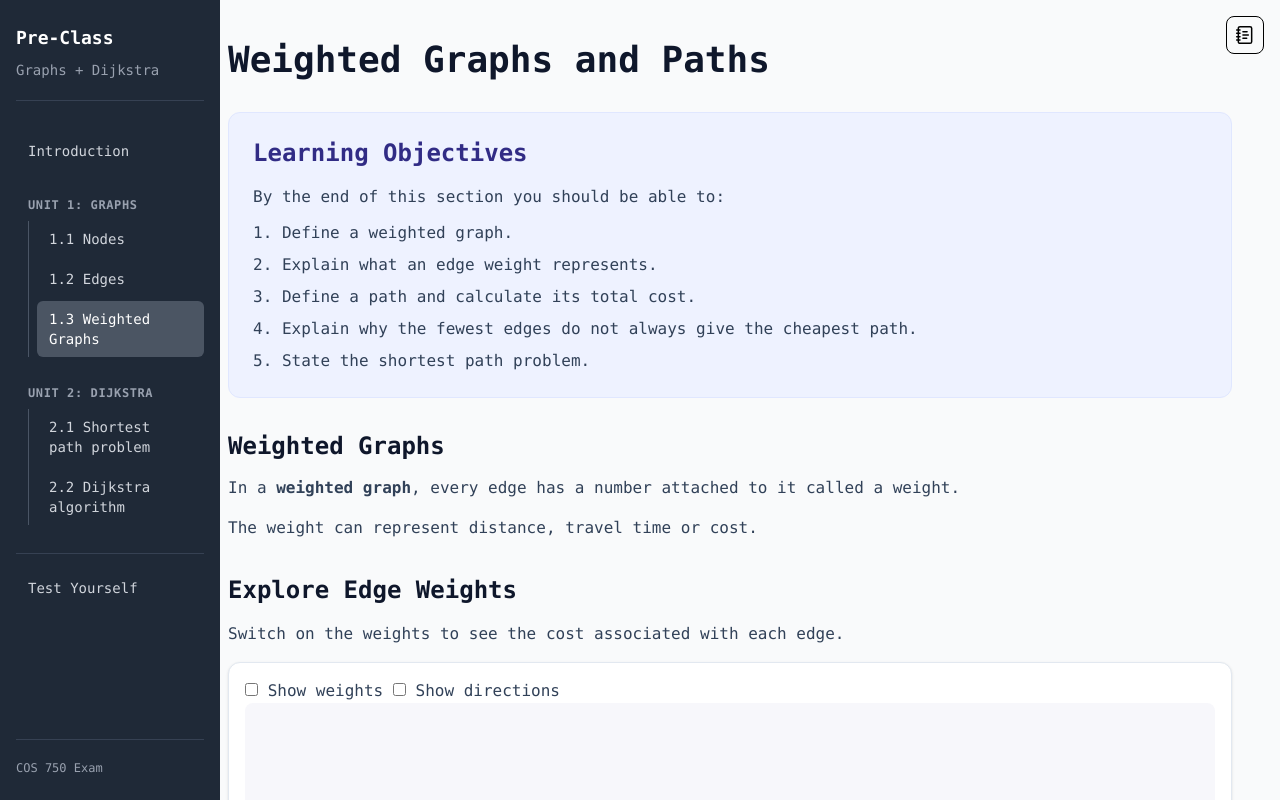
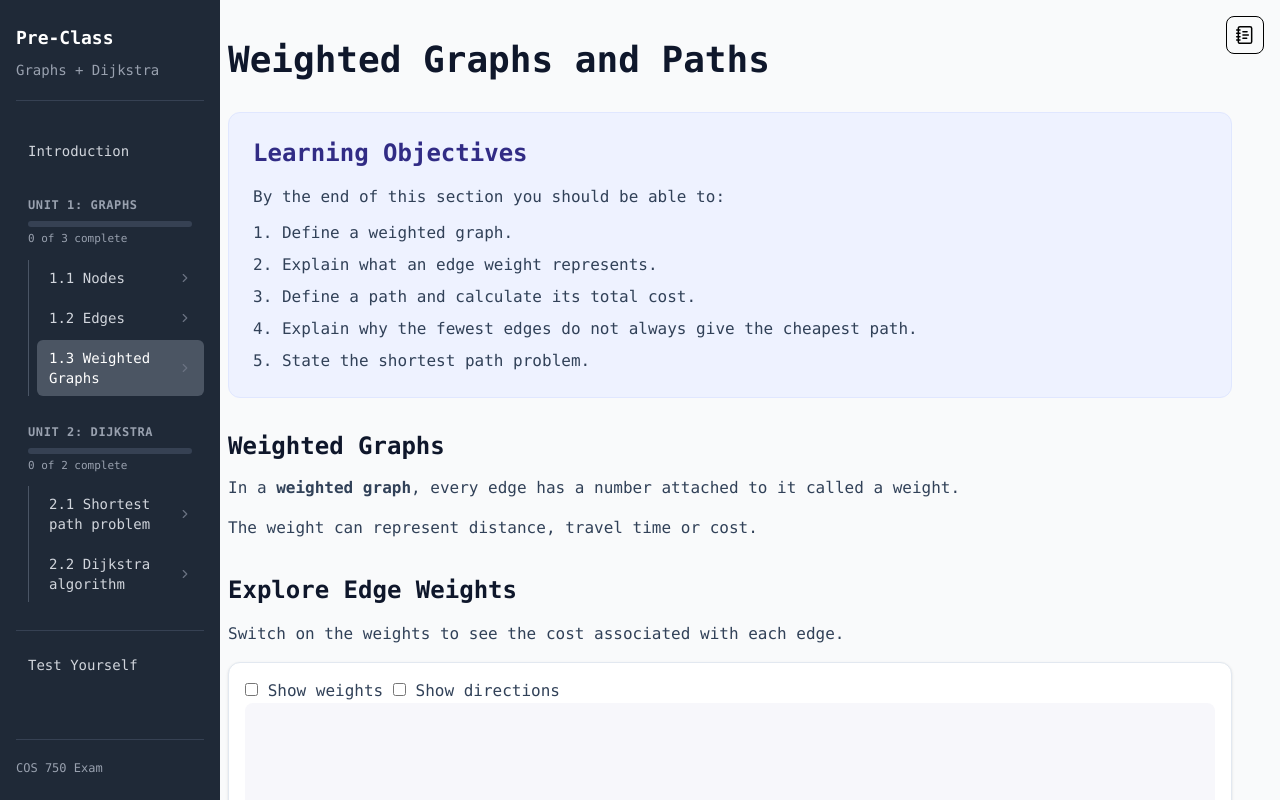
Before and after one commit to kbDevHub/COS750Exam, a React (Vite) app in the folder frontend/: page /weights in a window 1280 px wide. Shown: the top 800 px of the page. Built offline with nearby package versions, Linux system fonts and the light colour scheme.

Commit message:
feat: progress bar

```diff
--- a/frontend/src/App.jsx
+++ b/frontend/src/App.jsx
@@ -2,7 +2,6 @@
 import { BrowserRouter, Routes, Route } from "react-router-dom";
 
 import Sidebar from "./components/sidebar";
-
 import Introduction from "./pages/Introduction";
 import Nodes from "./pages/Nodes";
 import Edges from "./pages/Edges";
@@ -11,13 +10,14 @@ import Dijkstra from "./pages/Dijkstra";
 import Test from "./pages/Test";
 import Short from "./pages/Short";
 import NoteTaker from "./components/NoteTaker";
-
+import { ProgressProvider } from "./components/Progress";
 
 function App() {
     return (
         <BrowserRouter>
             <div className="flex min-h-screen bg-gray-50">
 
+                <ProgressProvider>
                     {/* Sidebar */}
                     <Sidebar />
                     <NoteTaker />
@@ -39,6 +39,8 @@ function App() {
                         </div>
                     </main>
 
+                </ProgressProvider>
+
             </div>
         </BrowserRouter>
     );
--- /dev/null
+++ b/frontend/src/components/Progress.jsx
@@ -0,0 +1,41 @@
+import { createContext, useContext, useEffect, useState, useCallback } from "react";
+
+const KEY = "cos212-progress";
+
+const ProgressContext = createContext({
+    completed: [],
+    markComplete: () => { },
+    reset: () => { },
+});
+
+export function ProgressProvider({ children }) {
+    const [completed, setCompleted] = useState(() => {
+        try {
+            return JSON.parse(localStorage.getItem(KEY)) ?? [];
+        } catch {
+            return [];
+        }
+    });
+
+    useEffect(() => {
+        try {
+            localStorage.setItem(KEY, JSON.stringify(completed));
+        } catch {
+            console.log("issue persisting progress");
+        }
+    }, [completed]);
+
+    const markComplete = useCallback(
+        (path) => setCompleted((c) => (c.includes(path) ? c : [...c, path])),
+        []
+    );
+    const reset = useCallback(() => setCompleted([]), []);
+
+    return (
+        <ProgressContext.Provider value={{ completed, markComplete, reset }}>
+            {children}
+        </ProgressContext.Provider>
+    );
+}
+
+export const useProgress = () => useContext(ProgressContext);
--- a/frontend/src/components/QuizRunner.jsx
+++ b/frontend/src/components/QuizRunner.jsx
@@ -1,5 +1,6 @@
 import { useState, useEffect } from "react";
 import { useNavigate } from "react-router-dom";
+import { useProgress } from "./Progress";
 
 const MAX_ATTEMPTS = 2;
 
@@ -67,6 +68,7 @@ export default function QuizRunner({ section, onPass = () => { } }) {
   const [missed, setMissed] = useState([]); // ids not answered within MAX_ATTEMPTS
   const navigate = useNavigate();
   const nextChapter = getNextChapter(section);
+  const { markComplete } = useProgress();
 
   // Load questions from the backend
   useEffect(() => {
@@ -177,6 +179,7 @@ export default function QuizRunner({ section, onPass = () => { } }) {
     if (status === "wrong") setMissed(finalMissed);
 
     if (isLast) {
+      markComplete(`/${section}`);
       onPass(finalMissed);
       if (nextChapter) navigate(nextChapter.path);
       return;
--- a/frontend/src/components/sidebar.jsx
+++ b/frontend/src/components/sidebar.jsx
@@ -1,5 +1,7 @@
 
 import { NavLink } from "react-router-dom";
+import { Check, ChevronRight } from "lucide-react";
+import { useProgress } from "./Progress";
 
 function Sidebar() {
     const units = [
@@ -26,6 +28,8 @@ function Sidebar() {
             : "text-gray-300 hover:bg-[#374151] hover:text-white"
         }`;
 
+    const { completed } = useProgress();
+
     return (
         <aside className="fixed left-0 top-0 z-50 flex h-screen w-[220px] flex-col overflow-y-auto bg-[#1f2937] px-4 py-6 font-mono text-white">
 
@@ -50,28 +54,62 @@ function Sidebar() {
 
                 {/* Units */}
                 <div className="mt-7">
-                    {units.map((unit) => (
+                    {units.map((unit) => {
+                        const doneCount = unit.sections.filter((s) => completed.includes(s.path)).length;
+                        const total = unit.sections.length;
+                        const pct = (doneCount / total) * 100;
+
+                        return (
                             <div key={unit.title} className="mb-7">
                                 <p className="mb-2 px-3 text-xs font-bold uppercase tracking-wider text-gray-400">
                                     {unit.title}
                                 </p>
 
-                            <ul className="space-y-1 border-l border-gray-600 ml-3">
-                                {unit.sections.map((section) => (
+                                {/* Unit progress */}
+                                <div className="mb-3 px-3">
+                                    <div
+                                        className="h-1.5 overflow-hidden rounded-full bg-gray-700"
+                                        role="progressbar"
+                                        aria-valuemin={0}
+                                        aria-valuemax={total}
+                                        aria-valuenow={doneCount}
+                                        aria-label={`${unit.title} progress`}
+                                    >
+                                        <div
+                                            className="h-full rounded-full bg-emerald-500 transition-all duration-500"
+                                            style={{ width: `${pct}%` }}
+                                        />
+                                    </div>
+                                    <p className="mt-1 text-[11px] text-gray-400">
+                                        {doneCount} of {total} complete
+                                    </p>
+                                </div>
+
+                                <ul className="ml-3 space-y-1 border-l border-gray-600">
+                                    {unit.sections.map((section) => {
+                                        const done = completed.includes(section.path);
+                                        return (
                                             <li key={section.path}>
                                                 <NavLink
                                                     to={section.path}
                                                     className={({ isActive }) =>
-                                                `${linkStyle({ isActive })} ml-2`
+                                                        `${linkStyle({ isActive })} ml-2 flex items-center justify-between gap-2`
                                                     }
                                                 >
-                                            {section.title}
+                                                    <span>{section.title}</span>
+                                                    {done ? (
+                                                        <Check size={14} className="shrink-0 text-emerald-400" aria-label="Completed" />
+                                                    ) : (
+                                                        <ChevronRight size={14} className="shrink-0 text-gray-500" aria-hidden="true" />
+                                                    )}
                                                 </NavLink>
                                             </li>
-                                ))}
+                                        );
+                                    })}
                                 </ul>
                             </div>
-                    ))}
+                        );
+                    })}
                 </div>
 
                 {/* Test Yourself */}
--- a/frontend/src/pages/Short.jsx
+++ b/frontend/src/pages/Short.jsx
@@ -1,7 +1,17 @@
-function Short(){
+function Short() {
     return (
         <div>
-            <h1> Shortest path</h1>
+
+            <header>
+                <h1 className="text-4xl font-bold text-slate-900">
+                    The Shortest Path Problem
+                </h1>
+            </header>
+
+            <p className="leading-7">
+                The shortest path problem asks which path has the lowest total cost between a starting vertex and a destination vertex.
+            </p>
+
         </div>
     );
 }
--- a/frontend/src/pages/Weights.jsx
+++ b/frontend/src/pages/Weights.jsx
@@ -78,14 +78,7 @@ function Weights() {
                 <p>Both paths use two edges, but the first path is cheaper.</p>
             </section>
 
-            <section className="space-y-3">
-                <h2 className="text-2xl font-bold text-slate-900">
-                    The Shortest Path Problem
-                </h2>
-                <p className="leading-7">
-                    The shortest path problem asks which path has the lowest total cost between a starting vertex and a destination vertex.
-                </p>
-            </section>
+
 
         </div>
     );
```
Lines whose indentation alone changed are shown as unchanged.
